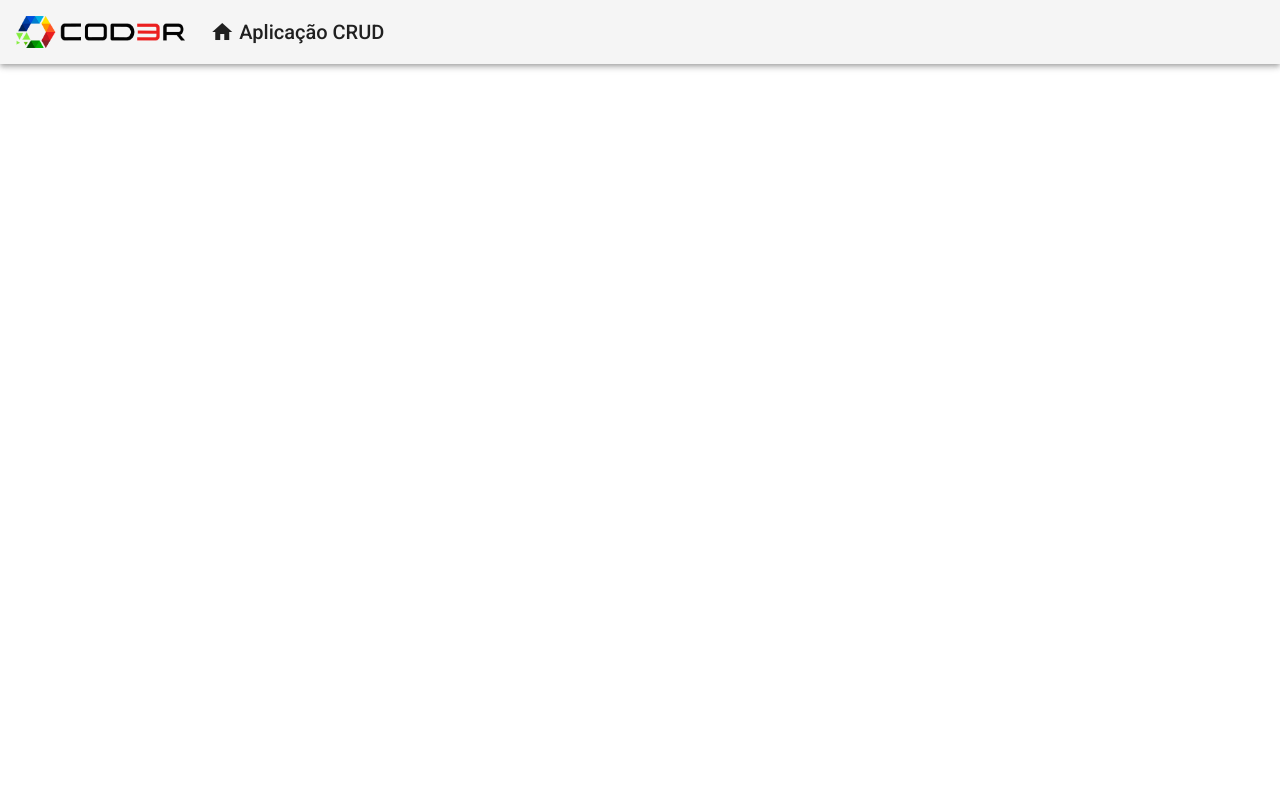
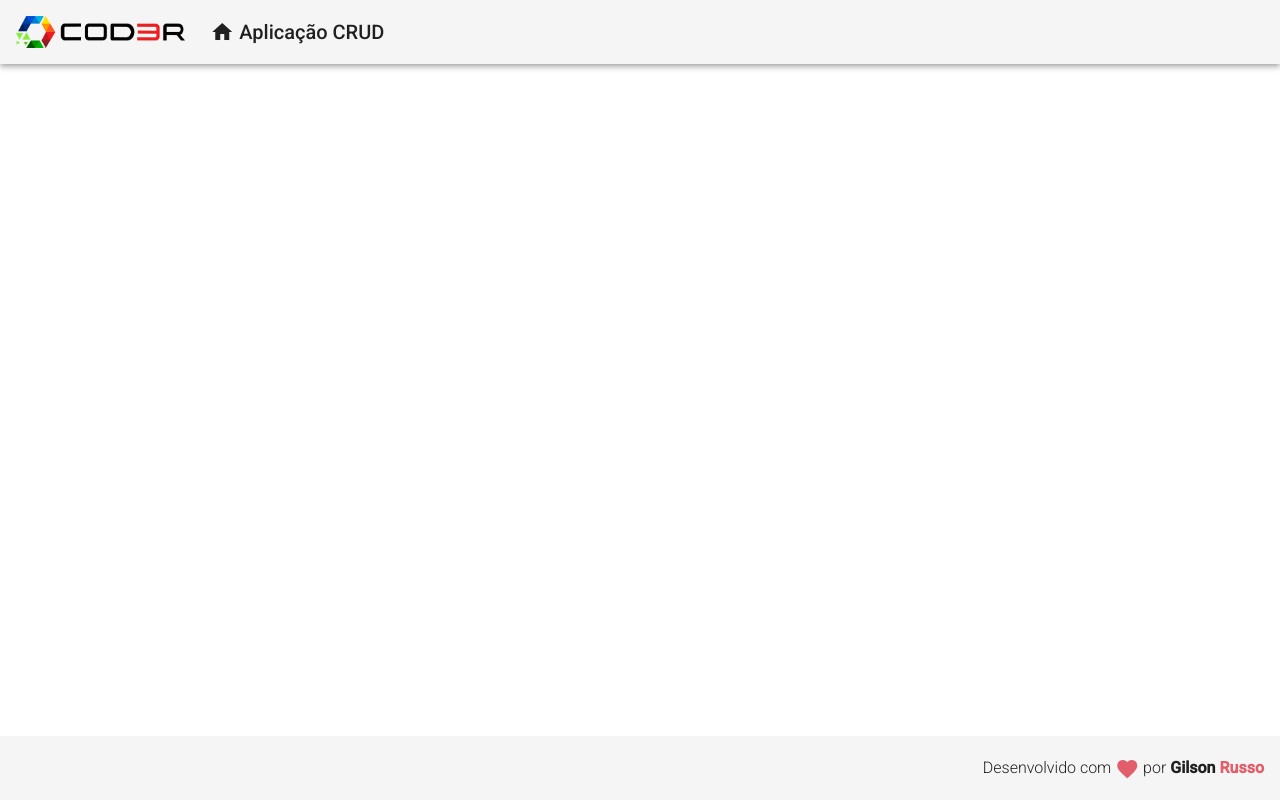
Before and after one commit to gilsonrusso/learning_angular9, an Angular app: page / in a window 1280 px wide. Built offline with nearby package versions, Linux system fonts and the light colour scheme.

Commit message:
creating footer component

```diff
--- a/src/app/app.component.html
+++ b/src/app/app.component.html
@@ -1 +1,2 @@
 <app-header></app-header>
+<app-footer></app-footer>
--- a/src/app/app.module.ts
+++ b/src/app/app.module.ts
@@ -7,11 +7,13 @@ import { BrowserAnimationsModule } from '@angular/platform-browser/animations';
 import { HeaderComponent } from './components/template/header/header.component';
 
 import { MatToolbarModule } from "@angular/material/toolbar";
+import { FooterComponent } from './components/template/footer/footer.component';
 
 @NgModule({
   declarations: [
     AppComponent,
-    HeaderComponent
+    HeaderComponent,
+    FooterComponent
   ],
   imports: [
     BrowserModule,
--- /dev/null
+++ b/src/app/components/template/footer/footer.component.css
@@ -0,0 +1,11 @@
+.footer {
+  position: fixed;
+  bottom: 0;
+
+  display: flex;
+  justify-content: flex-end;
+}
+.footer > span {
+  font-size: 1rem;
+  font-weight: 300;
+}
--- /dev/null
+++ b/src/app/components/template/footer/footer.component.html
@@ -0,0 +1,7 @@
+<mat-toolbar class="footer">
+  <span>
+    Desenvolvido com
+    <i class="material-icons red v-middle"> favorite </i>
+    por <strong>Gilson <span class="red">Russo</span></strong>
+  </span>
+</mat-toolbar>
--- /dev/null
+++ b/src/app/components/template/footer/footer.component.ts
@@ -0,0 +1,15 @@
+import { Component, OnInit } from '@angular/core';
+
+@Component({
+  selector: 'app-footer',
+  templateUrl: './footer.component.html',
+  styleUrls: ['./footer.component.css']
+})
+export class FooterComponent implements OnInit {
+
+  constructor() { }
+
+  ngOnInit(): void {
+  }
+
+}
--- a/src/styles.css
+++ b/src/styles.css
@@ -1,4 +1,18 @@
 /* You can add global styles to this file, and also import other style files */
 
-html, body { height: 100%; }
-body { margin: 0; font-family: Roboto, "Helvetica Neue", sans-serif; }
+html,
+body {
+  height: 100%;
+}
+body {
+  margin: 0;
+  font-family: Roboto, "Helvetica Neue", sans-serif;
+}
+
+.red {
+  color: rgb(227, 94, 107);
+}
+
+.v-middle {
+  vertical-align: middle;
+}
```
